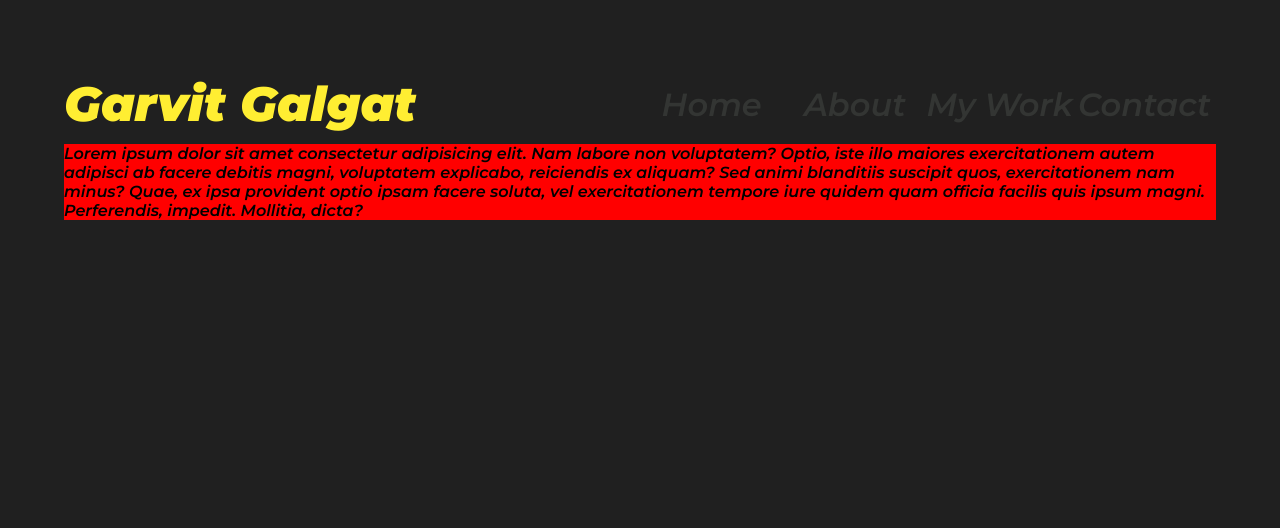
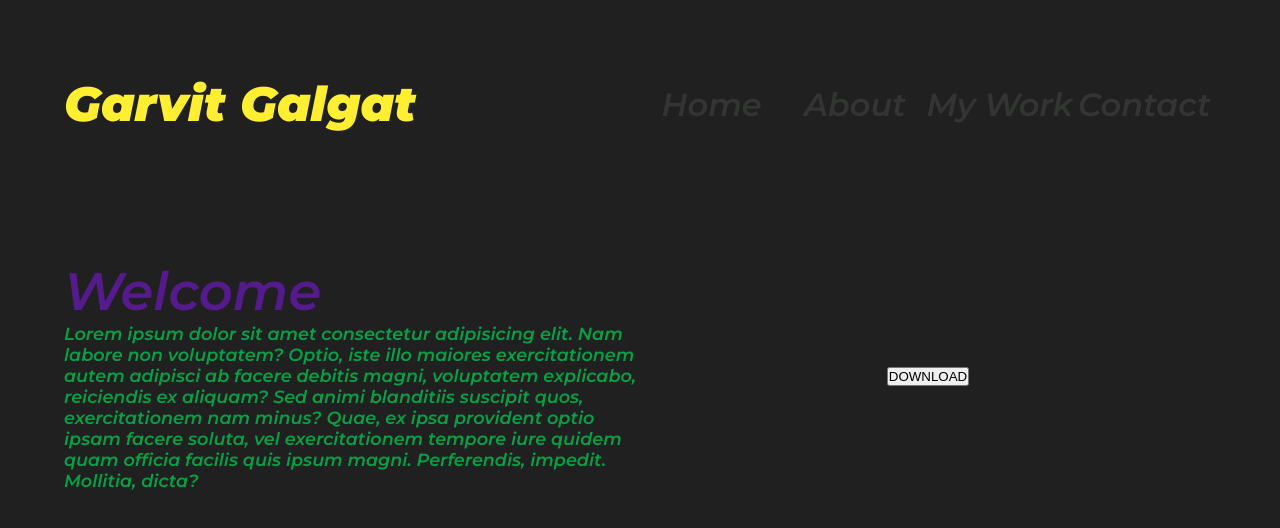
Before and after one commit to gg-dev-05/portfolio, a React (Create React App) app: page / in a window 1280 px wide. Shown: the top 528 px of the page. Built offline with nearby package versions, Linux system fonts and the light colour scheme.

Commit message:
home page without button + lorem

```diff
--- a/package.json
+++ b/package.json
@@ -7,7 +7,9 @@
     "@testing-library/jest-dom": "^5.11.4",
     "@testing-library/react": "^11.1.0",
     "@testing-library/user-event": "^12.1.10",
+    "node-sass": "^4.14.1",
     "react": "^17.0.1",
+    "react-awesome-button": "^6.5.1",
     "react-dom": "^17.0.1",
     "react-router-dom": "^5.2.0",
     "react-scripts": "4.0.1",
--- a/src/components/Home/Home.css
+++ b/src/components/Home/Home.css
@@ -1,4 +1,19 @@
-p {
-  background: red;
+.welcome {
+  color: #551A8B;
+  font-size: 3em;
+}
+
+.home-content {
+  margin-top: 10%;
+  font-size: 1.1em;
+  color: #08A045;
+  display: -ms-grid;
+  display: grid;
+  -ms-grid-columns: 1fr 1fr;
+      grid-template-columns: 1fr 1fr;
+  -webkit-box-pack: center;
+      -ms-flex-pack: center;
+          justify-content: center;
+  place-items: center;
 }
 /*# sourceMappingURL=Home.css.map */
--- a/src/components/Home/Home.js
+++ b/src/components/Home/Home.js
@@ -1,10 +1,19 @@
 import React from 'react'
 import './Home.css'
 
+
 export default function Home() {
     return (
-        <div>
-            <p>Lorem ipsum dolor sit amet consectetur adipisicing elit. Nam labore non voluptatem? Optio, iste illo maiores exercitationem autem adipisci ab facere debitis magni, voluptatem explicabo, reiciendis ex aliquam? Sed animi blanditiis suscipit quos, exercitationem nam minus? Quae, ex ipsa provident optio ipsam facere soluta, vel exercitationem tempore iure quidem quam officia facilis quis ipsum magni. Perferendis, impedit. Mollitia, dicta?</p>
+        <div className="home-content">
+            <div className="left">
+                <div className="welcome">Welcome</div>
+                <p>Lorem ipsum dolor sit amet consectetur adipisicing elit. Nam labore non voluptatem? Optio, iste illo maiores exercitationem autem adipisci ab facere debitis magni, voluptatem explicabo, reiciendis ex aliquam? Sed animi blanditiis suscipit quos, exercitationem nam minus? Quae, ex ipsa provident optio ipsam facere soluta, vel exercitationem tempore iure quidem quam officia facilis quis ipsum magni. Perferendis, impedit. Mollitia, dicta?</p>
+            </div>
+
+            <div className="right">
+                <button>DOWNLOAD</button>
+            </div>
+
         </div>
     )
 }
--- a/src/components/Home/Home.scss
+++ b/src/components/Home/Home.scss
@@ -1,4 +1,15 @@
 @import '../../css/globals.scss';
-p {
-    background: red;
+.welcome {
+    color: $text_1;
+    font-size: 3em;
 }
+
+.home-content {
+    margin-top: 10%;
+    font-size: 1.1em;
+    color: $text_2;
+    display: grid;
+    grid-template-columns: 1fr 1fr;
+    justify-content: center;
+    place-items: center;
+}
```
Also changed, not shown: 2 other files (tests, documents, lock files or other folders).
